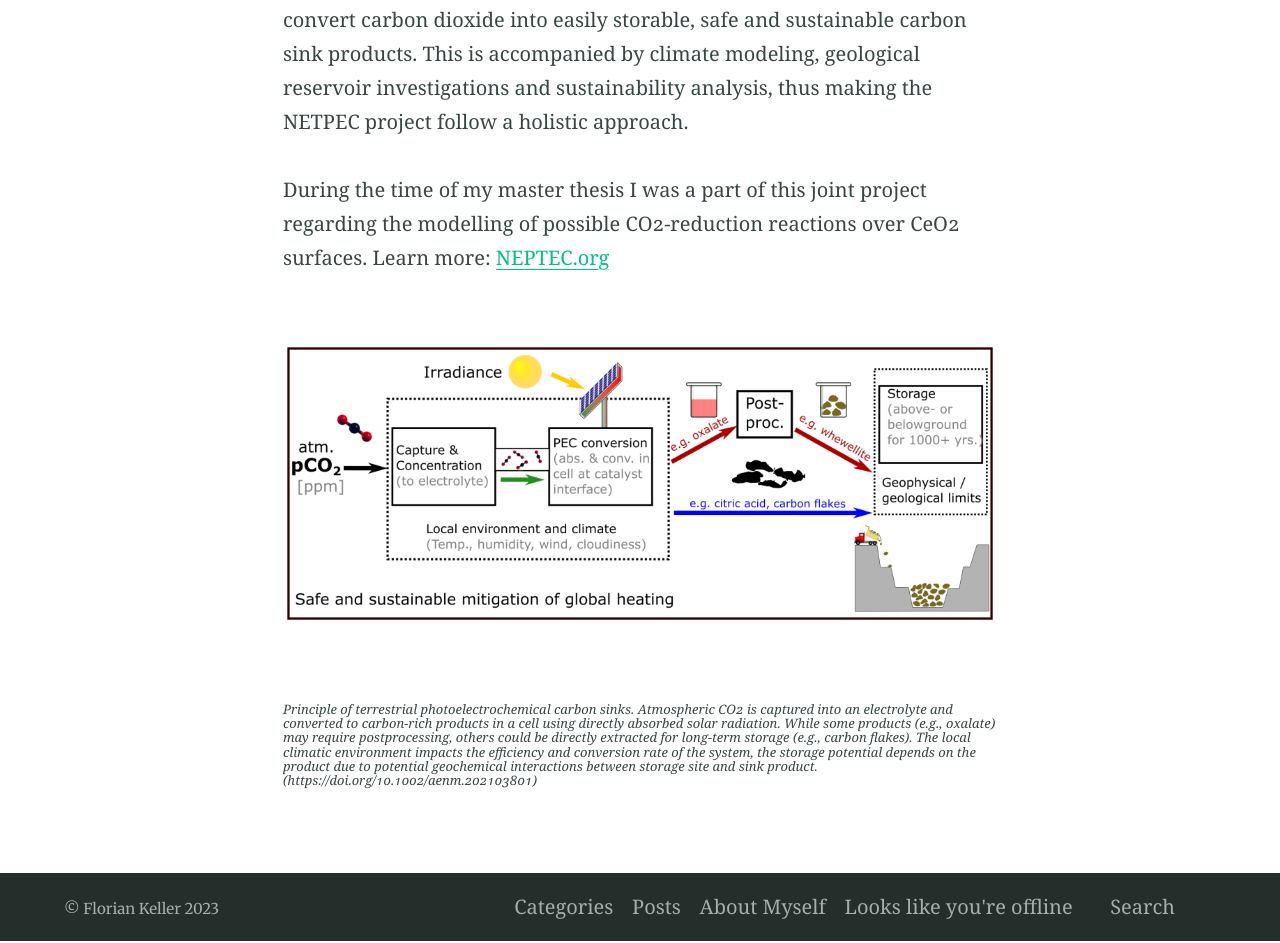
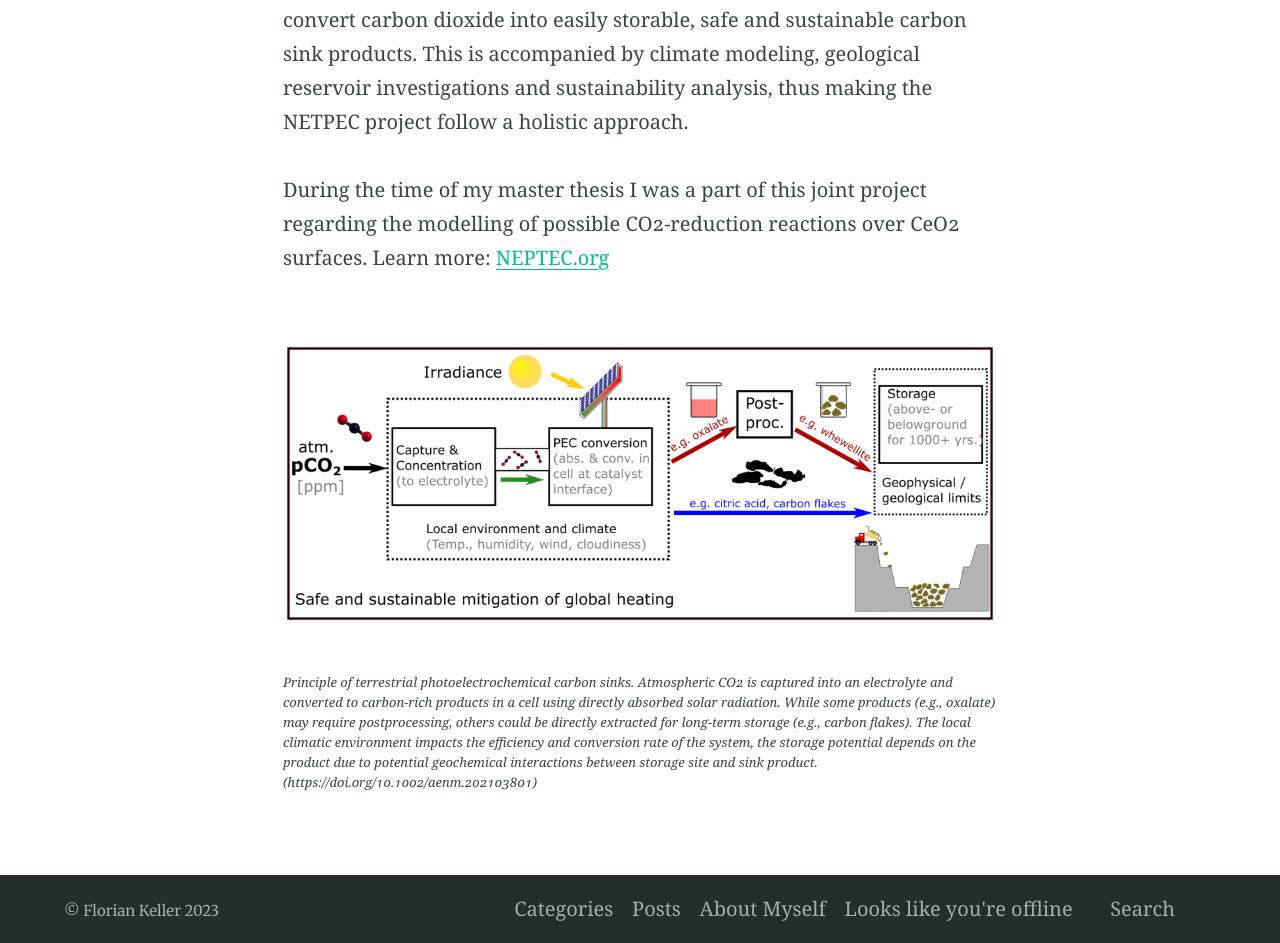
Before and after one commit to FlorianMKeller/Fkeller1, a Jekyll site: the page built from projects.md, in a window 1280 px wide. Shown: the part 1036-1979 px from the top of the page. Built offline with Jekyll 4.4.1, drawn with Linux system fonts in a browser that asks for light colours.

Commit message:
Update projects.md

```diff
--- a/projects.md
+++ b/projects.md
@@ -24,7 +24,6 @@ Learn more:   [NEPTEC.org](https://netpec.org/ "Link")
 <p style="line-height:0.1"></p>
 <p>
     <img src="/assets/logos/NETPEC-description.png" alt>
-    <p style="line-height:0.1"></p>
-    <em> <font size="2"> <p style="line-height:1.1"> Principle of terrestrial photoelectrochemical carbon sinks. Atmospheric CO2 is captured into an electrolyte and converted to carbon-rich products in a cell using directly absorbed solar radiation. While some products (e.g., oxalate) may require postprocessing, others could be directly extracted for long-term storage (e.g., carbon flakes). The local climatic environment impacts the efficiency and conversion rate of the system, the storage potential depends on the product due to potential geochemical interactions between storage site and sink product.
+    <em> <font size="2"> <p style="line-height:1"> Principle of terrestrial photoelectrochemical carbon sinks. Atmospheric CO2 is captured into an electrolyte and converted to carbon-rich products in a cell using directly absorbed solar radiation. While some products (e.g., oxalate) may require postprocessing, others could be directly extracted for long-term storage (e.g., carbon flakes). The local climatic environment impacts the efficiency and conversion rate of the system, the storage potential depends on the product due to potential geochemical interactions between storage site and sink product.
         (https://doi.org/10.1002/aenm.202103801) </p></font> </em>
 </p>
```
